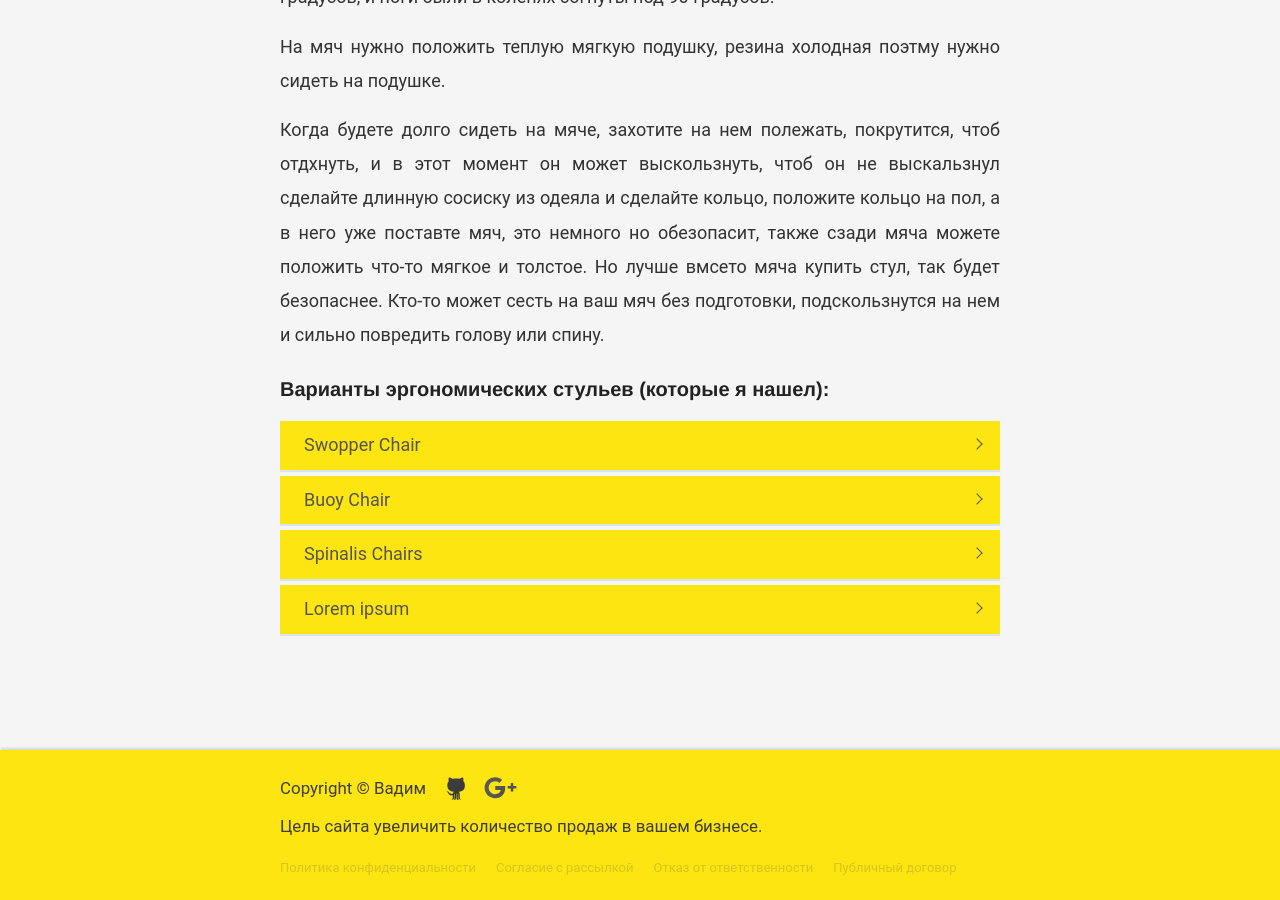
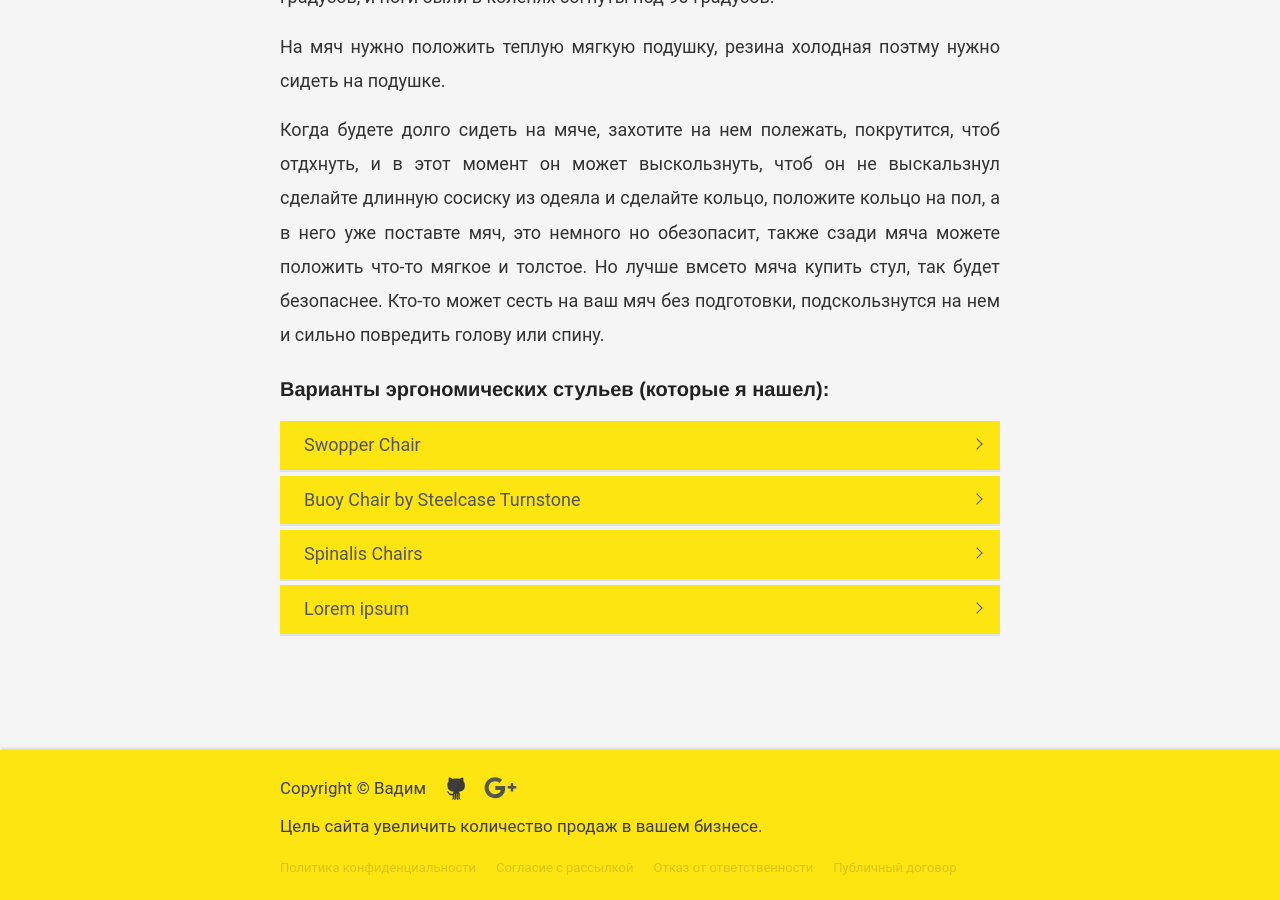
Before and after one commit to VadymVolos/vadymvolos.github.io, a Jekyll site: the page built from _posts/management/2017-01-13-health-management-ergonomycheskye-stulya.md, in a window 1280 px wide and 900 px high, scrolled down 1679 px. Built offline with Jekyll 4.4.1, drawn with Linux system fonts in a browser that asks for light colours; nearby versions of some CDN libraries; comment, search, counter and statistics services are not loaded; some of the changed lines change nothing that is shown.

Commit message:
Update 2017-01-13-health-management-ergonomycheskye-stulya.md

```diff
--- a/_posts/management/2017-01-13-health-management-ergonomycheskye-stulya.md
+++ b/_posts/management/2017-01-13-health-management-ergonomycheskye-stulya.md
@@ -55,8 +55,9 @@
           </div>
     </li>
     <li class="accordion-li">
-	  <a class="accordion-a">Buoy Chair</a>
+	  <a class="accordion-a">Buoy Chair by Steelcase Turnstone</a>
 	  <div class="accordion-content">
+	        Альтернатива фитнес мячу, но более удобен и устойчив. Цена на сайте 213 юсд (store.steelcase.com/seating/lounge/buoy).
                 <div class="yt-video-container-1">
                    <iframe src="https://www.youtube.com/embed/3yVlV8jXTlE?rel=0" frameborder="0" allowfullscreen></iframe>
                 </div>
```
